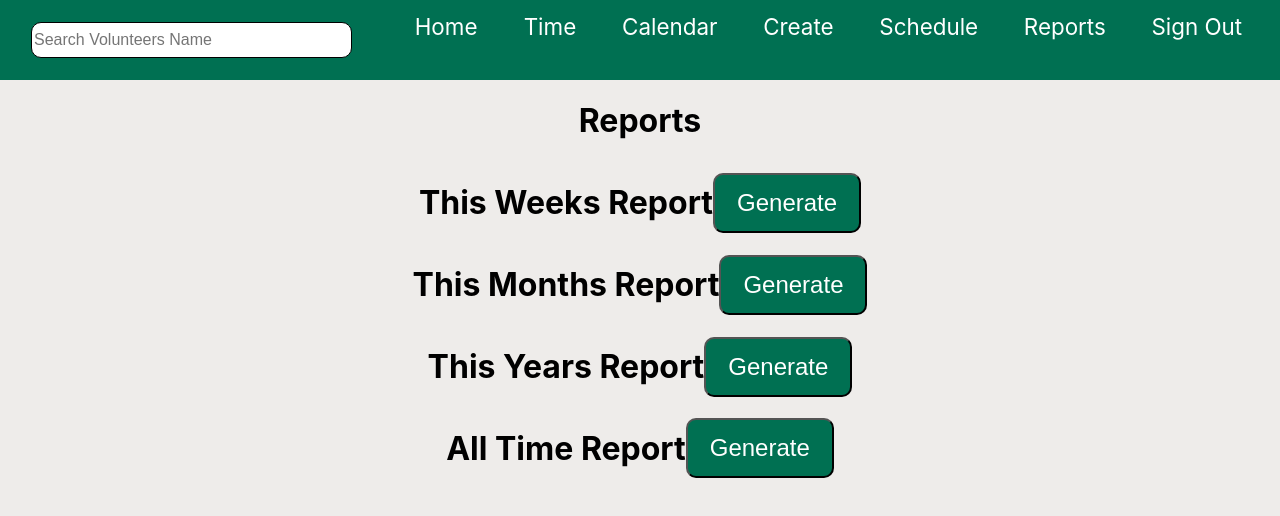
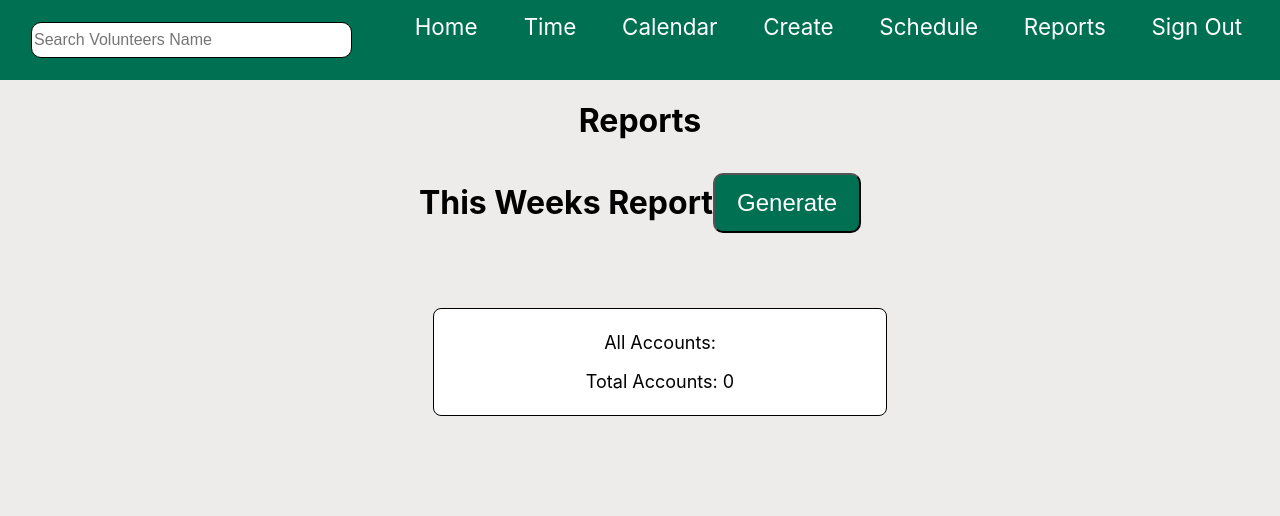
Before and after one commit to zscar611/CS4900LF1, a React (Create React App) app in the folder prototype/loavefish/: page /reports in a window 1280 px wide. Shown: the top 516 px of the page. Built offline with nearby package versions, Linux system fonts and the light colour scheme.

Commit message:
fix messaging in reports

```diff
--- a/prototype/loavefish/src/components/Reports.js
+++ b/prototype/loavefish/src/components/Reports.js
@@ -1,15 +1,14 @@
-import React, { useState } from 'react';
-import { useNavigate } from 'react-router-dom';
-import './App.css';
-import './Reports.css';
-import Navbar from './Navbar.js';
+import React, { useState } from "react";
+import { useNavigate } from "react-router-dom";
+import "./App.css";
+import "./Reports.css";
+import Navbar from "./Navbar.js";
 
 function Report() {
   const navigate = useNavigate();
   const [currentUser, setCurrentUser] = useState("");
-  const handleLogout = () => {
-          navigate('/');
-  };
+  const [allAccounts, setAllAccounts] = useState([]);
+
 
   const getData = async () => {
     try {
@@ -20,8 +19,10 @@ function Report() {
       if (response.ok) {
         const allUsers = await response.json();
         console.log("All users:", allUsers);
-        allUsers.forEach(user => {
+        setAllAccounts([]);
+        allUsers.forEach((user) => {
           console.log(user["first name"], user["last name"]);
+          setAllAccounts((prevAllAccounts) => [...prevAllAccounts, user]);
         });
       } else {
         console.error("Error fetching all users:", response.statusText);
@@ -36,27 +37,32 @@ function Report() {
       <Navbar />
       <h1>Reports</h1>
       <div className="report-align-items">
-      <h1>This Weeks Report</h1>
+        <h1>This Weeks Report</h1>
         <div className="main-button">
-          <button className="main-button-box" style={{display: "flex"}} onClick={getData}>Generate</button>
+          <button
+            className="main-button-box"
+            style={{ display: "flex" }}
+            onClick={getData}
+          >
+            Generate
+          </button>
         </div>
       </div>
-      <div className="report-align-items">
-        <h1>This Months Report</h1>
-        <div className="main-button">
-          <button className="main-button-box" style={{display: "flex"}} onClick={handleLogout}>Generate</button>
-        </div>
-      </div>
-      <div className="report-align-items">
-        <h1>This Years Report</h1>
-        <div className="main-button">
-          <button className="main-button-box" style={{display: "flex"}} onClick={handleLogout}>Generate</button>
-        </div>
-      </div>
-      <div className="report-align-items">
-        <h1>All Time Report</h1>
-        <div className="main-button">
-          <button className="main-button-box" style={{display: "flex"}} onClick={handleLogout}>Generate</button>
+      <div className="adminHome-style">
+        <div className="row">
+          <div className="column">
+            <ul>
+              <div className="admin-person">
+                <p className="admin-text">All Accounts: </p>
+                {allAccounts.map((person, index) => (
+                  <p className="admin-text" key={index}>
+                    {person["first name"]} {person["last name"]}
+                  </p>
+                ))}
+                <p className="admin-text">Total Accounts: {allAccounts.length}</p>
+              </div>
+            </ul>
+          </div>
         </div>
       </div>
     </div>
```
